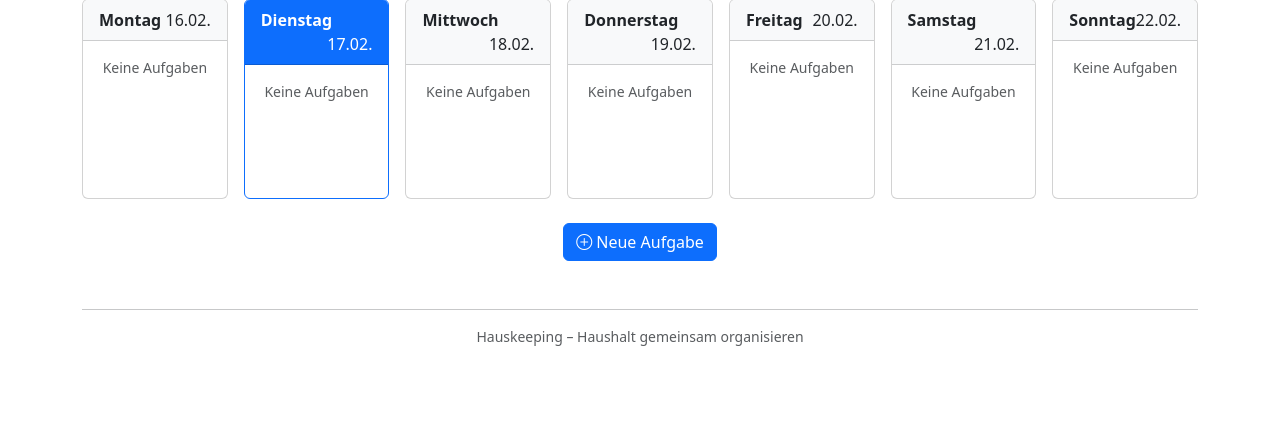
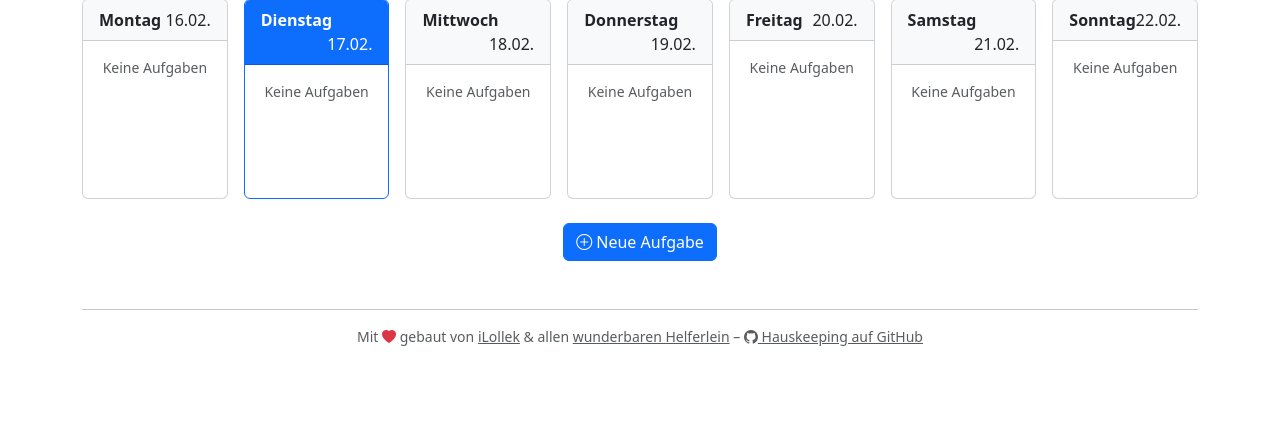
Before and after one commit to iLollek/Hauskeeping, a Flask app: page / in a window 1280 px wide. Shown: the part 149-579 px from the top of the page. Run offline with Flask 3, Linux system fonts and the light colour scheme; the visitor is signed in with stand-in values (Sample User, id 1); data that the repository does not hold is empty.

Commit message:
feat(ui): footer mit github-links und credits ergaenzt

```diff
--- a/src/hauskeeping/templates/base.html
+++ b/src/hauskeeping/templates/base.html
@@ -117,7 +117,14 @@
 
     <footer class="container mt-5 mb-3">
         <hr>
-        <p class="text-muted text-center small">Hauskeeping &ndash; Haushalt gemeinsam organisieren</p>
+        <p class="text-muted text-center small">
+            Mit <i class="bi bi-heart-fill text-danger"></i> gebaut von
+            <a href="https://github.com/iLollek" class="text-muted">iLollek</a>
+            &amp; allen
+            <a href="https://github.com/iLollek/Hauskeeping/graphs/contributors" class="text-muted">wunderbaren Helferlein</a>
+            &ndash;
+            <a href="https://github.com/iLollek/Hauskeeping" class="text-muted"><i class="bi bi-github"></i> Hauskeeping auf GitHub</a>
+        </p>
     </footer>
 
     <script src="https://cdn.jsdelivr.net/npm/bootstrap@5.3.3/dist/js/bootstrap.bundle.min.js"
```
